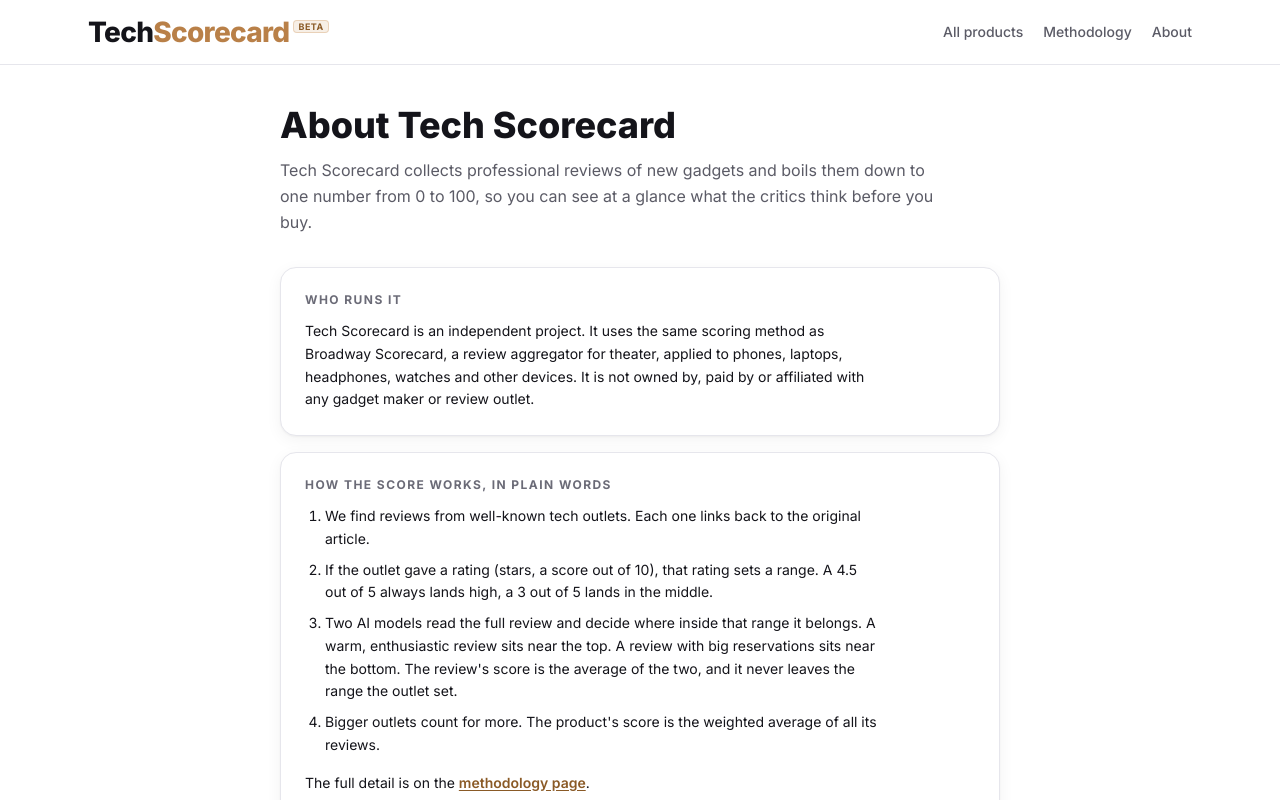
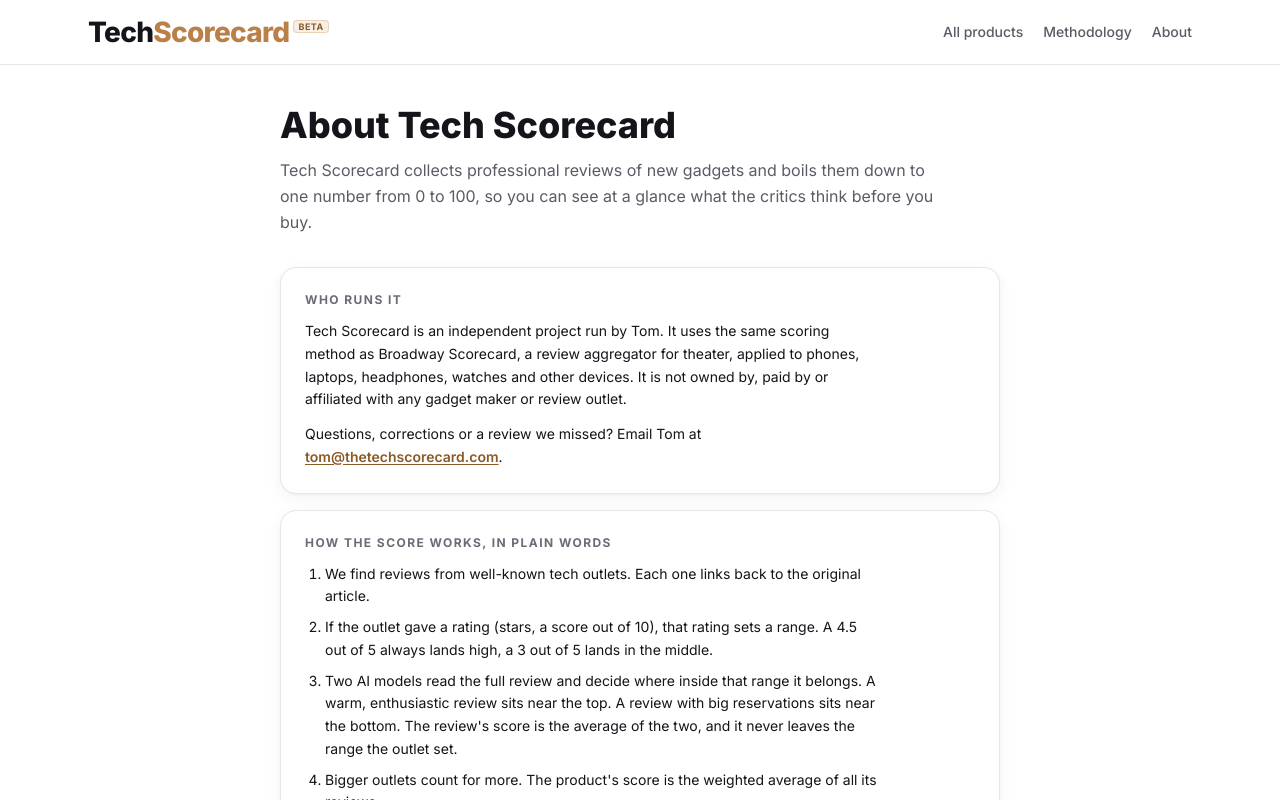
Before and after one commit to thomaspryor/tech-scorecard, a Next.js app: page /about in a window 1280 px wide. Shown: the top 800 px of the page. Built offline with nearby package versions, Linux system fonts and the light colour scheme.

Commit message:
About: run by Tom, contact tom@thetechscorecard.com
Co-Authored-By: Claude Sonnet 5.5 <noreply@anthropic.com>
Claude-Session: https://claude.ai/code/session_01NWXUjGA1UH1YScgkrjVgsK

```diff
--- a/src/app/about/page.tsx
+++ b/src/app/about/page.tsx
@@ -28,9 +28,19 @@ export default function AboutPage() {
       <section className="card mt-8 p-5 sm:p-6">
         <h2 className="section-label">Who runs it</h2>
         <p className="mt-3 max-w-[65ch] text-sm leading-relaxed">
-          Tech Scorecard is an independent project. It uses the same scoring method as Broadway Scorecard, a review
-          aggregator for theater, applied to phones, laptops, headphones, watches and other devices. It is not owned by,
-          paid by or affiliated with any gadget maker or review outlet.
+          Tech Scorecard is an independent project run by Tom. It uses the same scoring method as Broadway Scorecard, a
+          review aggregator for theater, applied to phones, laptops, headphones, watches and other devices. It is not
+          owned by, paid by or affiliated with any gadget maker or review outlet.
+        </p>
+        <p className="mt-3 max-w-[65ch] text-sm leading-relaxed">
+          Questions, corrections or a review we missed? Email Tom at{' '}
+          <a
+            href="mailto:tom@thetechscorecard.com"
+            className="font-semibold text-brand-ink underline underline-offset-2"
+          >
+            tom@thetechscorecard.com
+          </a>
+          .
         </p>
       </section>
 
```
